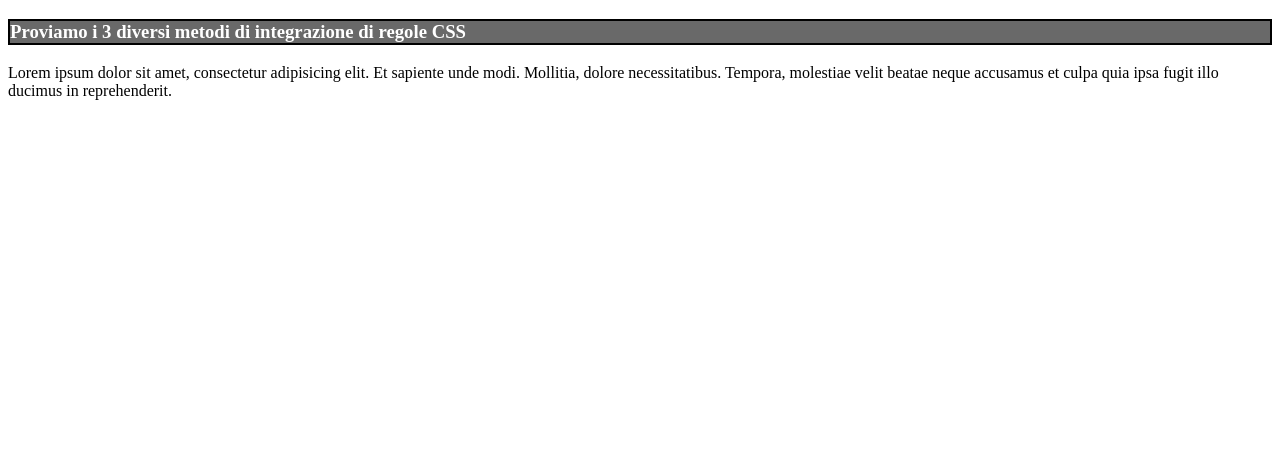
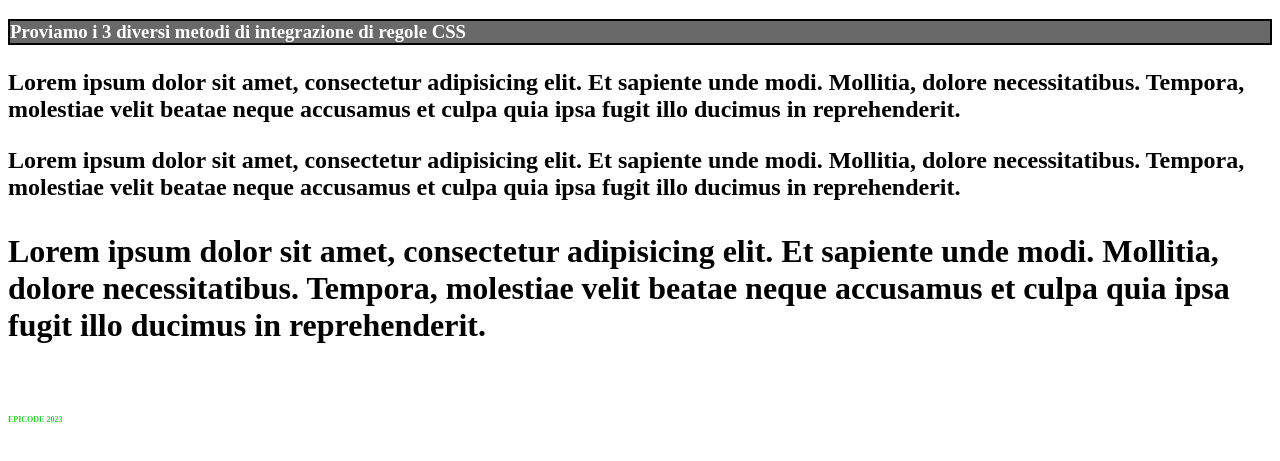
Before and after one commit to irvelervel/fs0723-U1-W1-D3, a plain HTML site: page index.html in a window 1280 px wide. Shown: the part 61-522 px from the top of the page. Drawn offline with Linux system fonts and the light colour scheme.

Commit message:
adds styles and more examples

```diff
--- a/index.html
+++ b/index.html
@@ -19,6 +19,8 @@
         color: white;
       }
     </style>
+    <!-- 3) -->
+    <link rel="stylesheet" href="./style.css" />
   </head>
   <body>
     <main>
@@ -26,13 +28,28 @@
       <h1 style="color: red; text-align: center">Pagina di test CSS!</h1>
       <!-- 2) -->
       <h3>Proviamo i 3 diversi metodi di integrazione di regole CSS</h3>
-      <p>
+      <p class="test">
+        Lorem ipsum dolor sit amet, consectetur adipisicing elit. Et sapiente
+        unde modi. Mollitia, dolore necessitatibus. Tempora, molestiae velit
+        beatae neque accusamus et culpa quia ipsa fugit illo ducimus in
+        reprehenderit.
+      </p>
+      <p class="test">
+        Lorem ipsum dolor sit amet, consectetur adipisicing elit. Et sapiente
+        unde modi. Mollitia, dolore necessitatibus. Tempora, molestiae velit
+        beatae neque accusamus et culpa quia ipsa fugit illo ducimus in
+        reprehenderit.
+      </p>
+      <p class="test" id="pietro">
         Lorem ipsum dolor sit amet, consectetur adipisicing elit. Et sapiente
         unde modi. Mollitia, dolore necessitatibus. Tempora, molestiae velit
         beatae neque accusamus et culpa quia ipsa fugit illo ducimus in
         reprehenderit.
       </p>
     </main>
+    <footer>
+      <strong>EPICODE 2023</strong>
+    </footer>
   </body>
 </html>
 
--- /dev/null
+++ b/style.css
@@ -0,0 +1,45 @@
+/* 3) */
+
+footer strong {
+  /* questo selettore è PIÙ FORTE di quello alla riga 13, perchè
+    è di discendenza... vincerà! */
+  color: limegreen;
+}
+
+strong {
+  /* viene ignorato NONOSTANTE arrivi dopo, perchè il selettore in alto
+    ha SPECIFICITÀ maggiore */
+  color: red;
+}
+
+footer {
+  font-size: 50px;
+}
+
+html {
+  /* font-size: 100px; */
+}
+
+footer strong {
+  /* font-size: 50%; 25px */
+  font-size: 0.5em; /* 25px, perchè footer ha una font-size di 50px */
+  font-size: 0.5rem; /* 50px, perchè il documento HTML ha una font-size di 100px */
+}
+
+#pietro {
+  font-size: 2em;
+}
+
+/* il . significa che "test" è una classe */
+.test {
+  font-size: 1.5em;
+}
+
+/* nei primi due paragrafi NON vince questa regola con font-size: 1.2em,
+perchè li ho selezionati con selettore di classe che ha specificità maggiore */
+p {
+  font-weight: bold; /* grassetto */
+  font-size: 1.2rem;
+}
+
+/* selettore id > selettore classe > selettore tag */
```
